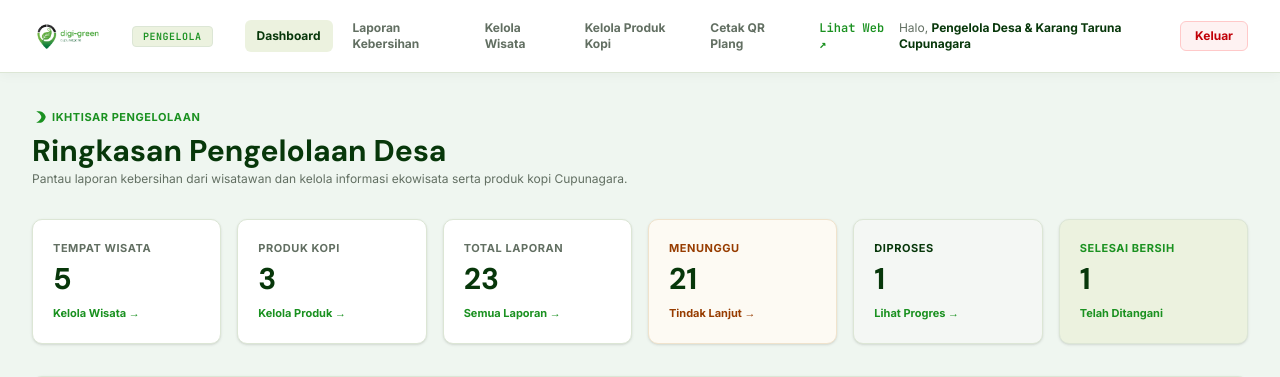
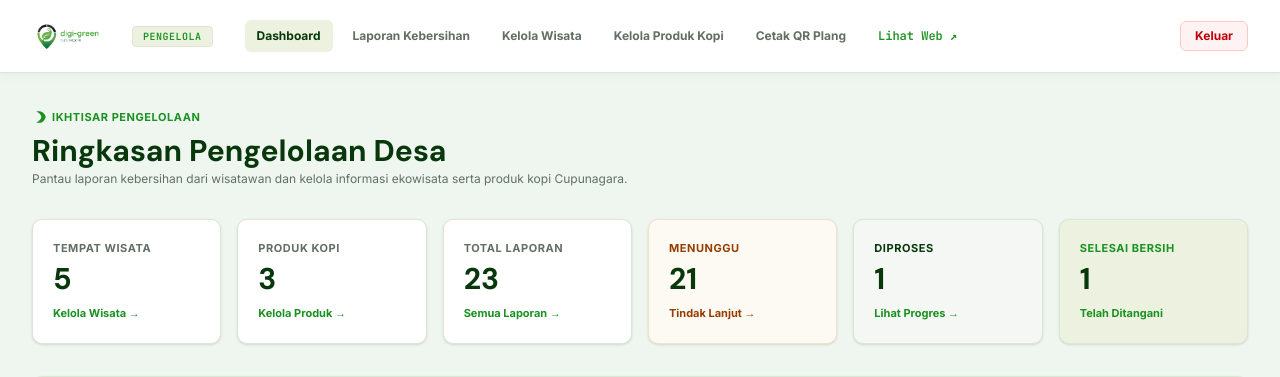
Before and after one commit to dapaaa07/digi-green, a Laravel app: page /admin in a window 1280 px wide. Shown: the top 377 px of the page. Run offline with Laravel 12, Linux system fonts and the light colour scheme; a user stored in the database is signed in; data comes from the database, SQL or seed files in the repository; style sheets or scripts are compiled from the project's sources.

Commit message:
chore: remove greeting text from admin navbar

```diff
--- a/resources/views/layouts/admin.blade.php
+++ b/resources/views/layouts/admin.blade.php
@@ -68,7 +68,6 @@
 
             <!-- User Menu & Logout -->
             <div class="flex items-center gap-3">
-                <span class="text-xs text-[#626f62] hidden sm:inline-block">Halo, <strong class="text-[#07370a]">{{ Auth::user()->name ?? 'Pengelola' }}</strong></span>
                 <form action="{{ route('admin.logout') }}" method="POST" class="inline">
                     @csrf
                     <button type="submit" class="px-3.5 py-1.5 rounded-[6px] text-xs font-bold text-red-700 bg-red-50 hover:bg-red-100 border border-red-200 transition">
```
